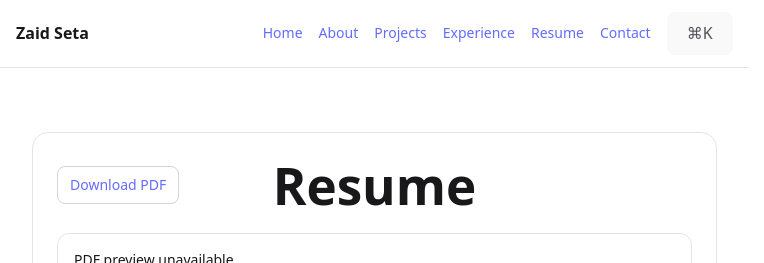
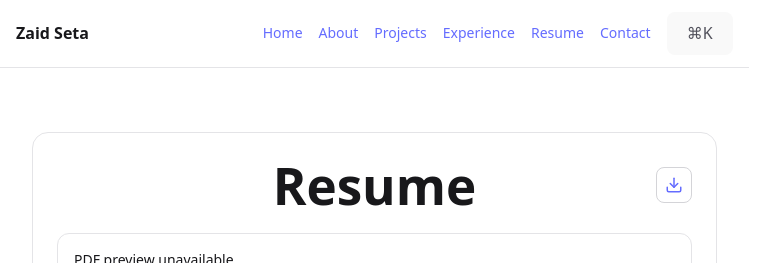
Before and after one commit to ZaidMSeta/portfolio, a React (Vite) app: page /resume in a window 1280 px wide. Shown: the top 263 px of the page, without its empty margins (0-764 px from the left). Built offline with nearby package versions, Linux system fonts and the light colour scheme.

Commit message:
finalized resume structure

```diff
--- a/src/pages/Resume.jsx
+++ b/src/pages/Resume.jsx
@@ -6,20 +6,26 @@ function Resume() {
     return (
       <section className="mx-auto w-full max-w-5xl px-4 py-8">
         <div className="rounded-2xl border border-zinc-200 p-5 md:p-6">
-          {/* top bar */}
-          <div className="grid grid-cols-3 items-center gap-3">
-            <a
-              href={resumeUrl}
-              download
-              className="justify-self-start rounded-lg border border-zinc-300 px-3 py-2 text-sm hover:bg-zinc-50"
-            >
-              Download PDF
-            </a>
+      <div className="grid grid-cols-3 items-center gap-3">
+        {/* left spacer */}
+        <div aria-hidden />
 
-            <h1 className="justify-self-left text-2xl font-semibold">Resume</h1>
+        {/* centered title */}
+        <h1 className="justify-self-center text-2xl font-semibold">
+          Resume
+        </h1>
 
-            <div aria-hidden className="justify-self-center" />
-          </div>
+        {/* right icon button */}
+        <a
+          href={resumeUrl}
+          download
+          aria-label="Download resume PDF"
+          className="justify-self-end rounded-lg border border-zinc-300 p-2 hover:bg-zinc-50"
+        >
+          <Download size={18} />
+        </a>
+      </div>
+
 
           {/* viewer */}
           <div className="mt-5 h-[70vh] overflow-hidden rounded-xl border border-zinc-200">
```
